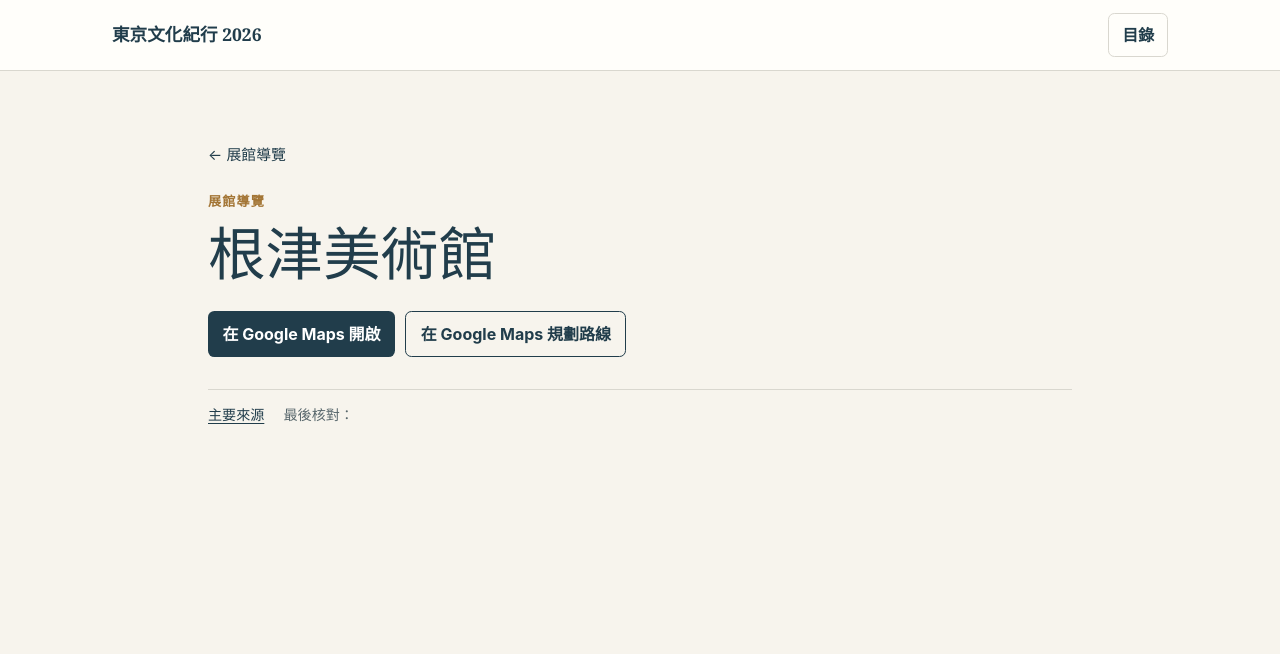
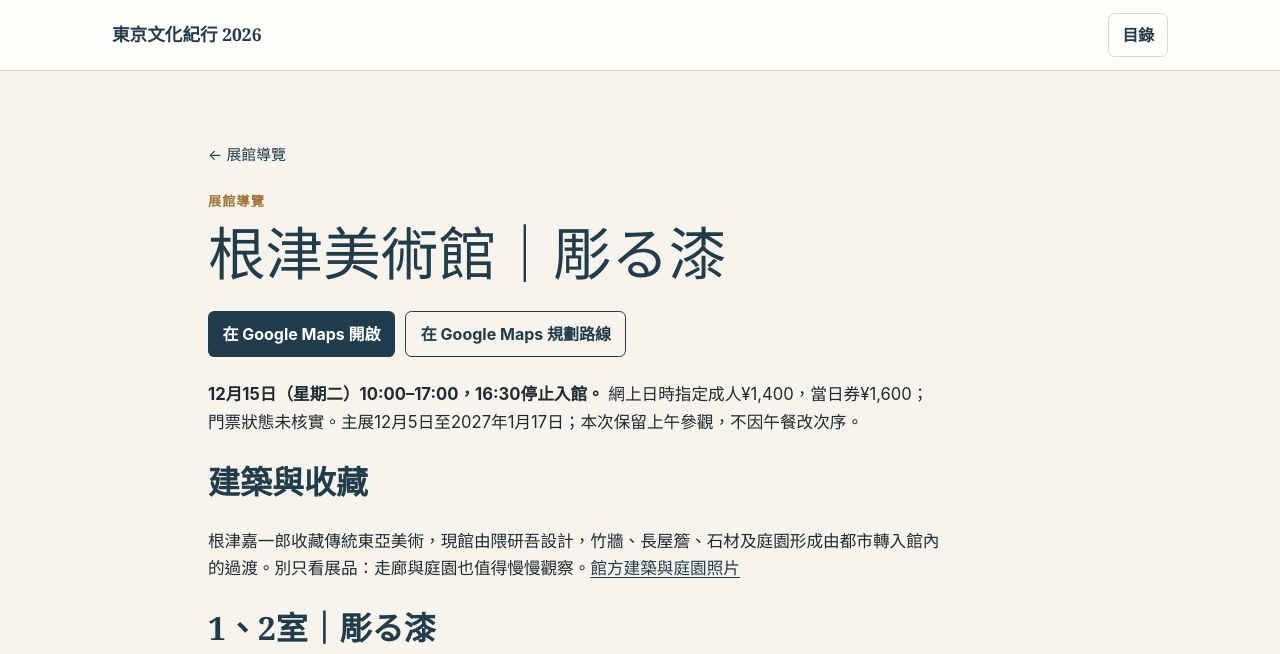
Before and after one commit to davetwchiu/tokyo-culture-trip-2026, a Jekyll site: the page built from content/museums/nezu/index.md, in a window 1280 px wide and 1400 px high. Shown: the top 654 px of the window. Built offline with Jekyll 4.4.1, drawn with Linux system fonts in a browser that asks for light colours; some of the changed text lies outside the part shown; grey boxes are pictures that could not be loaded.

Commit message:
Complete Nezu six-room exhibition guide

```diff
--- a/content/museums/nezu/index.md
+++ b/content/museums/nezu/index.md
@@ -1,15 +1,52 @@
 ---
 layout: page
-title: 根津美術館
+title: "根津美術館｜彫る漆"
 permalink: /museums/nezu/
-section: 展館導覽
+section: "展館導覽"
 navigation: false
 nav_order: 2
 parent: /museums/
-source: ""
-last_checked: ""
-maps_query: ""
+source: "https://www.nezu-muse.or.jp/jp/exhibitions/view-122.html"
+last_checked: "2026-11-20"
+maps_query: "根津美術館"
 maps_origin: ""
 maps_destination: ""
 offline: true
 ---
+
+**12月15日（星期二）10:00–17:00，16:30停止入館。** 網上日時指定成人¥1,400，當日券¥1,600；門票狀態未核實。主展12月5日至2027年1月17日；本次保留上午參觀，不因午餐改次序。
+
+## 建築與收藏
+根津嘉一郎收藏傳統東亞美術，現館由隈研吾設計，竹牆、長屋簷、石材及庭園形成由都市轉入館內的過渡。別只看展品：走廊與庭園也值得慢慢觀察。[館方建築與庭園照片](https://www.nezu-muse.or.jp/jp/garden/)
+
+## 1、2室｜彫る漆
+![孔雀牡丹紋剔紅盤，中國15世紀初。辨認雕刻厚漆形成的立體紋樣；工法比較例，非本次展品。](https://upload.wikimedia.org/wikipedia/commons/thumb/d/db/MET_DP704217.jpg/960px-MET_DP704217.jpg)
+{: loading="lazy" style="display:block;max-width:100%;height:auto;max-height:680px;object-fit:contain;margin:1rem auto .4rem;"}
+
+*孔雀牡丹紋剔紅盤，中國15世紀初。辨認雕刻厚漆形成的立體紋樣；工法比較例，非本次展品。 相片／圖像：[The Metropolitan Museum of Art，2015.500.1.29](https://commons.wikimedia.org/wiki/File:MET_DP704217.jpg) · [CC0](https://creativecommons.org/publicdomain/zero/1.0/)。點來源可查看原檔。*
+
+
+不是把所有漆器都叫雕漆，而是分辨「削走材料」與「填入材料」。
+| 作品 | 工藝及觀看重點 |
+|---|---|
+| 椿堆朱合子（明永樂1403–24） | 髹厚漆後雕刻，觀察立體花瓣、刀口層次 |
+| 重文 楼閣人物填漆箪笥（15世紀） | 刻凹紋、填異色漆、研平；館藏後首次公開 |
+| 龍鎗金硯箱（14–15世紀） | 線刻凹槽內填金箔，細看線條 |
+| 葡萄栗鼠粟鶉図沈金太鼓樽（桃山） | 與先前看過的輪島沈金比較，但不把年代地域混同 |
+| 鳥獣唐草蒟醤十角蓋物（東南亞16–17世紀） | 刻紋填漆，多色與幾何邊緣 |
+
+13日東博燈台與手箱屬平塵、螺鈿、蒔繪，不是同一工序。根津館方原圖及技術說明：[主展照片](https://www.nezu-muse.or.jp/jp/exhibitions/view-122.html)。[工藝史]({{ '/history/craft/' | relative_url }})
+
+## 3–6室｜同時展
+| 室 | 當期主題 | 候補重點 |
+|---|---|---|
+| 3 | 仏教美術の魅力―日本の小金銅仏と仏具― | 8世紀觀音菩薩立像，與法隆寺比較 |
+| 4 | 古代中国の青銅器 | 重文雙羊尊，約公元前13–11世紀；立體鑄造 |
+| 5 | 古典籍：百万塔陀羅尼から南総里見八犬伝まで | 古代印刷與版本流通，14世紀山谷詩集注 |
+| 6 | 冬の茶会―ゆく年くる年― | 約25件，赤樂茶碗銘冬野（傳樂道入） |
+
+首選1、2室；有餘裕看3、4室金工，最後庭園。不必在六室平均分配時間。
+
+[展館索引](../)
+
+*展期與個別出品可能變更，未確認授權的原圖以館方連結提供。*
```
